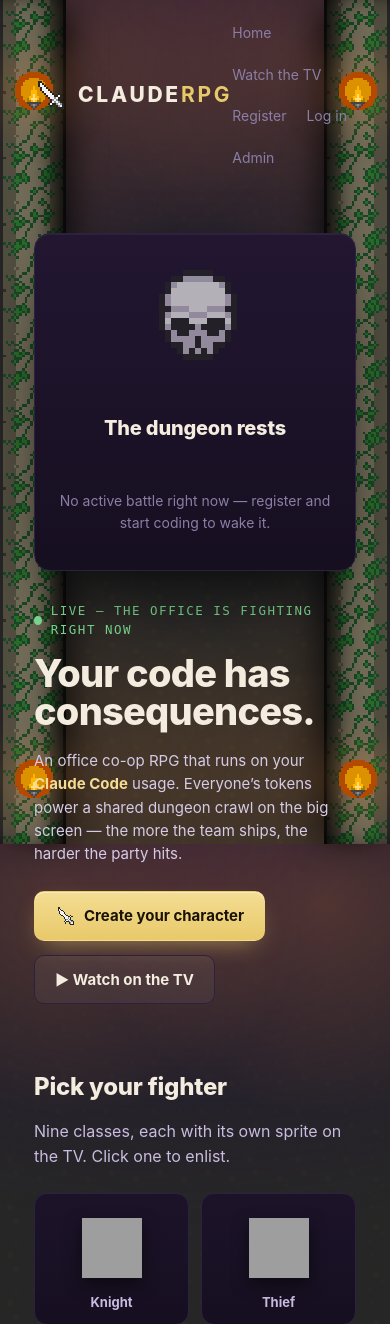
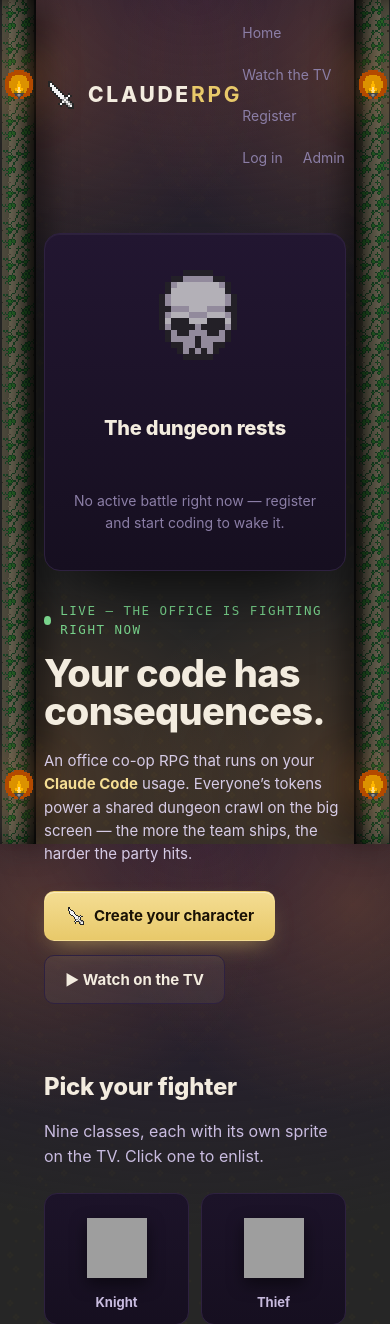
Before and after one commit to bcarpe211/ClaudeRPG, a Node server app: page / in a window 390 px wide. Shown: the top 1324 px of the page. Run offline with Node 20, Linux system fonts and the light colour scheme; data comes from the database, SQL or seed files in the repository; data that the repository does not hold is empty; some libraries are stand-ins or nearby versions; grey boxes are pictures that could not be loaded.

Commit message:
fix(ui): keep dungeon panels inside the walls

```diff
--- a/src/web/public/dungeon.css
+++ b/src/web/public/dungeon.css
@@ -3,7 +3,7 @@
   --panel:#160f20;--panel2:#1c1329;--card:#221631;--line:#2e2140;
   --gold:#e8c96a;--gold2:#f4dd93;--gold-dim:#a5863f;
   --red:#e0483f;--red-track:#3c1618;--live:#7bd88f;
-  --ink:#c9bce0;--head:#f3ecdf;--muted:#8b7ea6;--wall:66px;
+  --ink:#c9bce0;--head:#f3ecdf;--muted:#8b7ea6;--wall:66px;--shell-gap:12px;--shell-inline:34px;
 }
 *{box-sizing:border-box} html{scroll-behavior:smooth}
 body{margin:0;position:relative;color:var(--ink);
@@ -34,10 +34,10 @@
   image-rendering:pixelated;pointer-events:none}
 .wall-l{left:0;box-shadow:inset -20px 0 28px -10px #000,10px 0 34px -6px #000b}
 .wall-r{right:0;box-shadow:inset 20px 0 28px -10px #000,-10px 0 34px -6px #000b}
-.sconce{position:absolute;left:50%;transform:translateX(-50%);width:48px;height:48px;
+.sconce{position:absolute;left:50%;transform:translateX(-50%);width:min(48px,var(--wall));height:min(48px,var(--wall));
   filter:drop-shadow(0 0 24px rgba(255,150,60,.6))}
 .sconce.top{top:64px} .sconce.bot{bottom:44px}
-.sconce img{position:absolute;inset:0;width:48px;height:48px}
+.sconce img{position:absolute;inset:0;width:100%;height:100%}
 .t-b{opacity:0;animation:flick 520ms steps(1) infinite}
 .t-a{animation:flickA 520ms steps(1) infinite}
 @keyframes flick{50%{opacity:1}} @keyframes flickA{50%{opacity:0}}
@@ -52,19 +52,30 @@
 .loot.l{left:var(--x)} .loot.r{right:var(--x)}
 .loot img{width:100%;height:100%;filter:drop-shadow(0 4px 7px rgba(0,0,0,.55))}
 @keyframes bob{0%,100%{transform:translateY(0) rotate(-2deg)}50%{transform:translateY(-16px) rotate(2deg)}}
-@media (max-width:1180px){.loot-rail{display:none}}
+@media (max-width:1252px){
+  :root{--shell-inline:clamp(34px,
+    calc(var(--wall) + var(--shell-gap) + 560px - 50vw),
+    calc(var(--wall) + var(--shell-gap)))}
+  .loot-rail{display:none}
+}
+@media (max-width:760px){
+  :root{--wall:48px}
+}
+@media (max-width:480px){
+  :root{--wall:36px;--shell-gap:8px}
+}
 body.frame-lite .loot-rail{display:none}
 
 /* shell chrome: header bar + content + footer */
 .bar,main,.foot{position:relative;z-index:2}
-.bar{display:flex;align-items:center;justify-content:space-between;max-width:1120px;margin:0 auto;padding:22px 34px}
+.bar{display:flex;align-items:center;justify-content:space-between;max-width:1120px;margin:0 auto;padding:22px var(--shell-inline)}
 .brand{display:flex;align-items:center;gap:12px;font-weight:850;letter-spacing:.13em;font-size:21px;color:var(--head)}
 .brand img{width:32px;height:32px} .brand b{color:var(--gold)}
 .bar nav{display:flex;gap:20px;font-size:14px;color:var(--muted);align-items:center;flex-wrap:wrap}
 .bar nav a:hover{color:var(--gold)}
-main{max-width:1120px;margin:0 auto;padding:8px 34px 40px}
+main{max-width:1120px;margin:0 auto;padding:8px var(--shell-inline) 40px}
 body.frame-lite main{max-width:1180px}
-.foot{max-width:1120px;margin:20px auto 34px;padding:20px 34px 0;border-top:1px solid var(--line);
+.foot{max-width:1120px;margin:20px auto 34px;padding:20px var(--shell-inline) 0;border-top:1px solid var(--line);
   display:flex;justify-content:space-between;flex-wrap:wrap;gap:10px;font-size:12.5px;color:var(--muted)}
 .foot .si{width:15px;height:15px;display:inline-block;vertical-align:-3px;margin-right:5px}
 
```
Also changed, not shown: tests/dungeon-shell-css.test.ts (added, +21 -0 lines).
